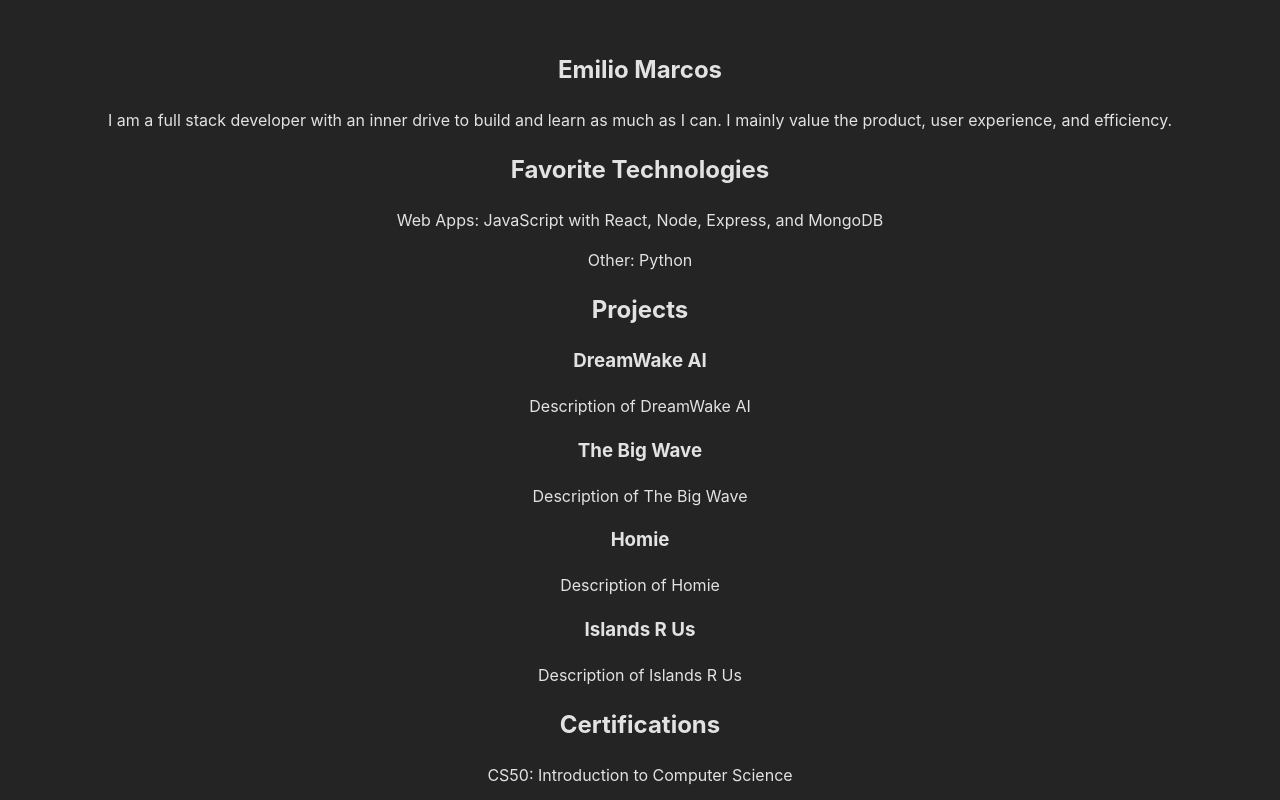
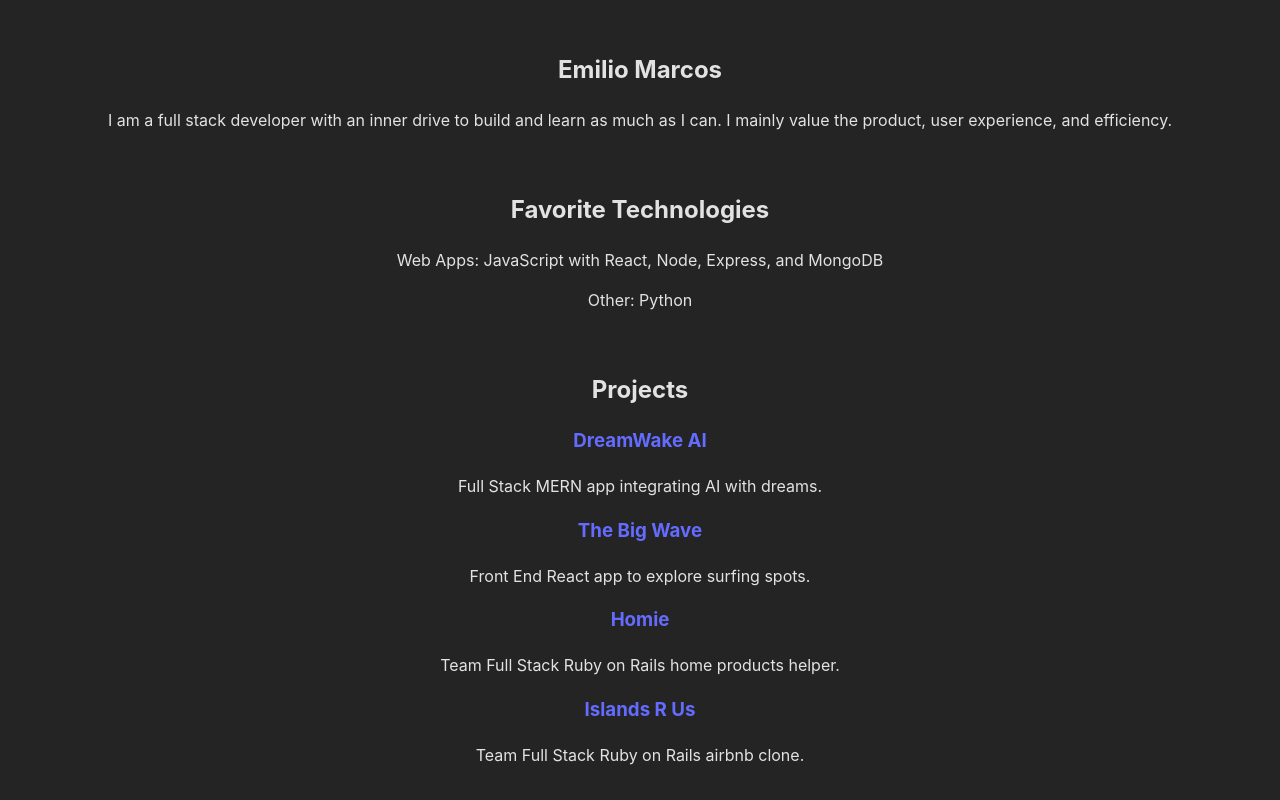
Before and after one commit to emiliomarcos/portfolio, a React (Vite) app: page / in a window 1280 px wide. Shown: the top 800 px of the page. Built offline with nearby package versions, Linux system fonts and the light colour scheme.

Commit message:
link and describe projects

```diff
--- a/src/App.jsx
+++ b/src/App.jsx
@@ -12,8 +12,11 @@ function App() {
         <Link to="certifications" smooth={true} duration={500}>Certifications</Link>
       </nav> */}
       <Home />
+      <br></br>
       <About />
+      <br></br>
       <Projects />
+      <br></br>
       <Certifications />
     </div>
   );
--- a/src/components/Certifications.jsx
+++ b/src/components/Certifications.jsx
@@ -15,8 +15,8 @@ const Certifications = () => {
       transition={{ type: 'spring', stiffness: 120 }}
     >
       <h2>Certifications</h2>
-      <p>CS50: Introduction to Computer Science</p>
-      <p>Web Development Bootcamp</p>
+      <p>Le Wagon Web Development Bootcamp</p>
+      <p>HarvardX CS50: Introduction to Computer Science</p>
     </motion.div>
   );
 }
--- a/src/components/Projects.jsx
+++ b/src/components/Projects.jsx
@@ -8,7 +8,7 @@ const Projects = () => {
 
   return (
     <motion.div
-      id="projects"
+      id='projects'
       initial='hidden'
       animate='visible'
       variants={variants}
@@ -16,20 +16,20 @@ const Projects = () => {
     >
       <h2>Projects</h2>
       <div>
-        <h3>DreamWake AI</h3>
-        <p>Description of DreamWake AI</p>
+        <a href='https://dreamwake.ai'><h3>DreamWake AI</h3></a>
+        <p>Full Stack MERN app integrating AI with dreams.</p>
       </div>
       <div>
-        <h3>The Big Wave</h3>
-        <p>Description of The Big Wave</p>
+        <a href='https://thebigwave.surf'><h3>The Big Wave</h3></a>
+        <p>Front End React app to explore surfing spots.</p>
       </div>
       <div>
-        <h3>Homie</h3>
-        <p>Description of Homie</p>
+        <a href='www.homie.help'><h3>Homie</h3></a>
+        <p>Team Full Stack Ruby on Rails home products helper.</p>
       </div>
       <div>
-        <h3>Islands R Us</h3>
-        <p>Description of Islands R Us</p>
+        <a href='https://islands-r-us.herokuapp.com/'><h3>Islands R Us</h3></a>
+        <p>Team Full Stack Ruby on Rails airbnb clone.</p>
       </div>
     </motion.div>
   );
```
